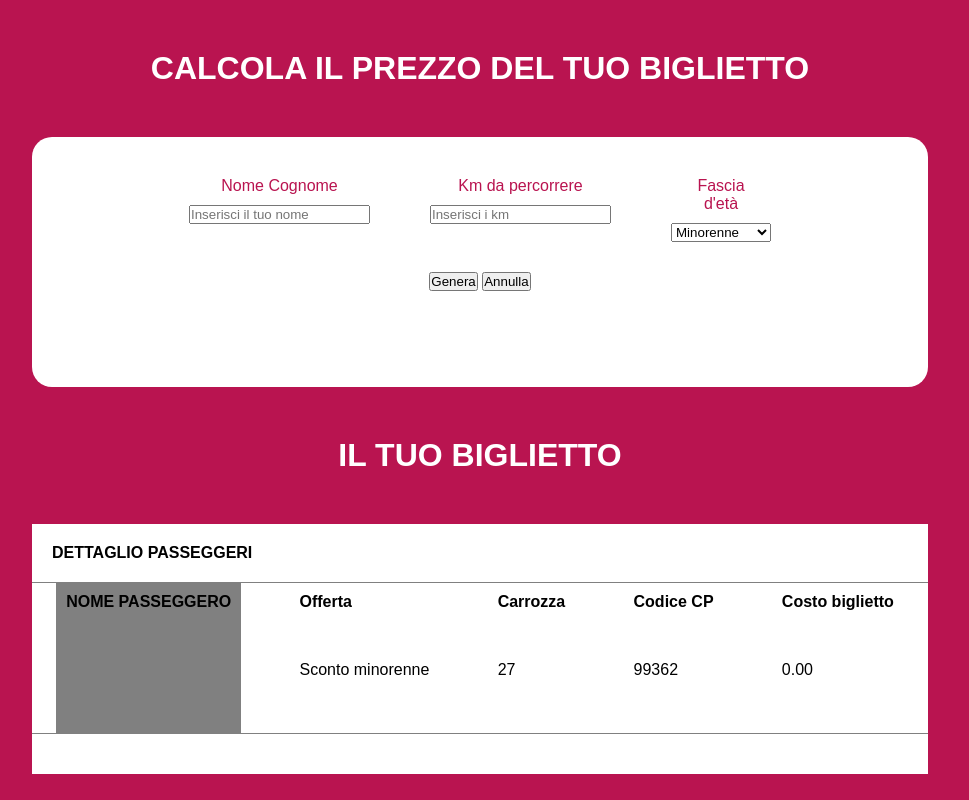
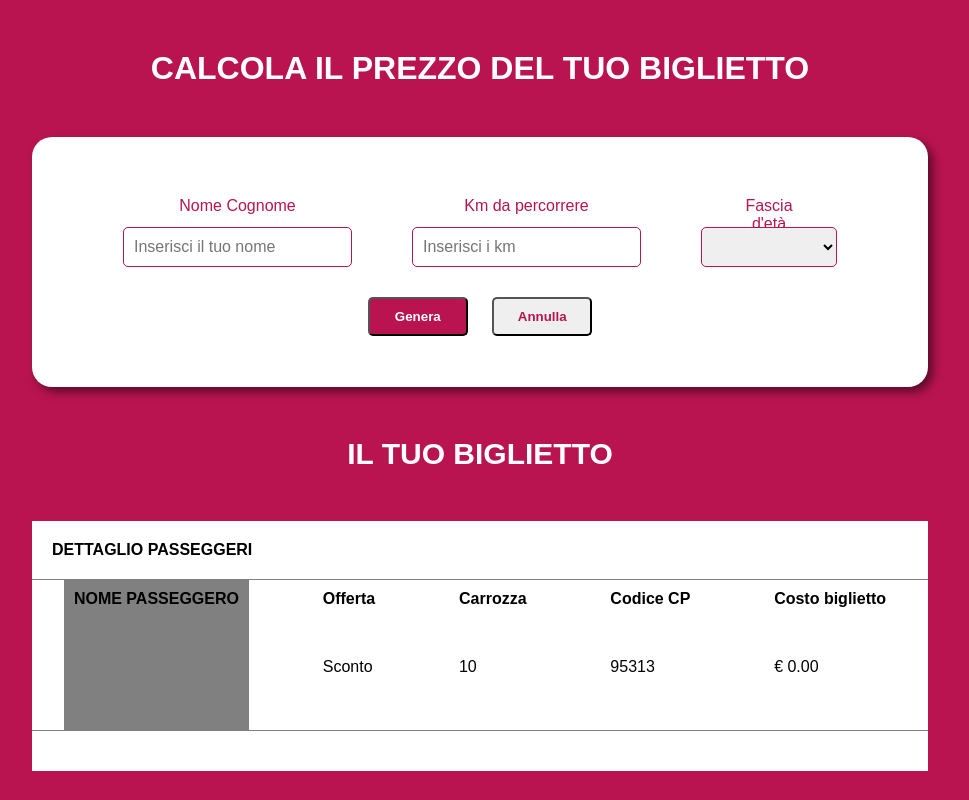
Before and after one commit to elefly13/js-biglietto-treno-form, a plain HTML site: page index.html in a window 1280 px wide. Both pictures are taken after a click on the button "Genera". Shown: the whole page, without its empty margins (160-1129 px from the left). Drawn offline with Linux system fonts and the light colour scheme.

Commit message:
fine esercizio + correzione

```diff
--- a/css/style.css
+++ b/css/style.css
@@ -15,6 +15,7 @@ body {
 /* inizio form raccolta dati utente */
 .box_titolo {
     width: 100%;
+    /* height: 100vh; */
     text-align: center;
 
 }
@@ -29,6 +30,7 @@ body {
     background-color: white;
     margin: 0 auto;
     border-radius: 20px;
+    box-shadow: 5px 5px 10px 0px rgba(000,000,000, 0.5);
 }
 
 .box_form {
@@ -42,16 +44,50 @@ body {
     width: 300px;
     margin: 30px;
 }
+label, input, select {
+
+    height: 40px;
+    padding: 10px;
+    font-size: 16px;
+    border-radius: 5px;
+
+}
 label {
     display: block;
     color: #B91450;
-    padding: 10px;
+    padding: 30px;
+}
+input, select {
+    border: 1px solid #B91450;
+}
+.item label:focus,
+.item input:focus,
+.item select:focus {
+    background-color: #B91450;
+    color: white;
+}
+.item label:focus::placeholder,
+.item input:focus::placeholder {
 
+    color: white;
 }
 
 /* fine form raccolta dati utente */
 
 /* inizio box bottoni */
+.btn {
+    width: 100px;
+    padding: 10px;
+    border-radius: 5px;
+    color: #B91450;
+    font-weight: bold;
+    cursor: pointer;
+    margin: 0 10px;
+}
+.btn:focus {
+    background-color: #B91450;
+    color: white;
+}
 
 /* fine box bottoni */
 
@@ -73,6 +109,9 @@ label {
 .box_dati {
     border-top: 1px solid gray;
     border-bottom: 1px solid gray;
+}
+h2 {
+    font-size: 30px;
 }
 .dettaglio {
     padding: 20px;
--- a/index.html
+++ b/index.html
@@ -25,12 +25,13 @@
                 <!-- input per numero km  -->
                 <div class="item">
                     <label for="km">Km da percorrere</label>
-                    <input id="km" type="text" name="km" placeholder="Inserisci i km">
+                    <input id="km" type="number" name="km" placeholder="Inserisci i km">
                 </div>
                 <!-- input per fascia d'età -->
                 <div class="item">
                     <label for="Fascia-eta">Fascia d'età</label>
                     <select name="fascia-eta" id="fascia-eta" >
+                        <option value=""></option>
                         <option value="minorenne">Minorenne</option>
                         <option value="maggiorenne">Maggiorenne</option>
                         <option value="over65">Over65</option>
@@ -38,15 +39,15 @@
                 </div>
             </div>
             <div class="box_bottoni">
-                <button id="calcolaPrezzo">Genera</button>
-                <button id="annulla">Annulla</button>
+                <button id="calcolaPrezzo" class="btn">Genera</button>
+                <button id="annulla" class="btn">Annulla</button>
             </div>
         </div>
         <!-- fine form raccolta dati utente -->
         <!-- inizio biglietto treno  -->
         <div class="container_biglietto">
             <div id="biglietto" class="box">
-                <h1 class="titolo">IL TUO BIGLIETTO</h1>
+                <h2 class="titolo">IL TUO BIGLIETTO</h2>
                 <div class="container_dati">
                     <div class="dettaglio">
                         <h4>DETTAGLIO PASSEGGERI</h4>
@@ -71,7 +72,7 @@
                             </li>
                             <li>
                                 <h4>Costo biglietto</h4>
-                                <div id="prezzo-biglietto"></div>
+                                <span>€  </span><span id="prezzo-biglietto"></span>
                             </li>
                         </ul>
 
--- a/js/main.js
+++ b/js/main.js
@@ -4,28 +4,66 @@ var btnGenera = document.getElementById('calcolaPrezzo');
 btnGenera.addEventListener('click',
     function() {
         var nome = document.getElementById('nome').value;
+
+        // Nome passeggero
+        document.getElementById('nome-passeggero').innerHTML = nome;
+
         var km = document.getElementById('km').value;
         var fasciaEta = document.getElementById('fascia-eta').value;
-        console.log(nome);
-        console.log(km);
-        console.log(fasciaEta);
+
+        // Categoria selezionata dall'utente
+        if (fasciaEta == "maggiorenne") {
+            document.getElementById('offerta').innerHTML = "Tariffa Standard";
+        }
+        else {
+            document.getElementById('offerta').innerHTML = "Sconto " + fasciaEta;
+        }
+
+
+
+
+        // calcolo prezzo biglietto
+        var prezzokm = 0.21;
+        var costoBiglietto = prezzokm * km;
+        var scontoMinorenne = 20;
+        var scontoOver65 = 40;
+
+        if (fasciaEta == "minorenne") {
+            costoBiglietto = costoBiglietto - (costoBiglietto * scontoMinorenne / 100);
+            console.log(costoBiglietto);
+        }
+        else if (fasciaEta == "over65") {
+            costoBiglietto = costoBiglietto - (costoBiglietto * scontoOver65 / 100);
+        }
+        else if (fasciaEta == "maggiorenne") {
+            costoBiglietto = costoBiglietto;
+        }
+        console.log(costoBiglietto);
+        document.getElementById('prezzo-biglietto').innerHTML = costoBiglietto.toFixed(2);
+
+        // Numero carrozza
+        var totaleCarrozze = [];
+        var max = 10;
+        var min = 1;
+        var numeroCarrozza = [Math.floor(Math.random() * (max - min + 1) + min)];
+        console.log(numeroCarrozza);
+        document.getElementById('numero-carrozza').innerHTML = numeroCarrozza;
+
+        // Codice treno (numero casuale tra 90000 e 100000 escluso)
+        var codiceTreno = [];
+        var max = 100000;
+        var min = 90000;
+        var codiceCp = [Math.floor(Math.random() * (max - min) + min)];
+        console.log(codiceCp);
+        document.getElementById('codiceCp').innerHTML = codiceCp;
 
         var biglietto = document.getElementById('biglietto');
         biglietto.style.display = 'block';
 
-
-        // Nome passeggero
-        document.getElementById('nome-passeggero').innerHTML = nome;
-
-
-        document.getElementById('offerta').innerHTML = "Sconto " + fasciaEta;
-        document.getElementById('numero-carrozza').innerHTML = numeroCarrozza;
-        document.getElementById('codiceCp').innerHTML = codiceCp;
-
     }
 
 )
-
+// se clicchiamo su annulla dobbiamo ripulire il form.
 // bottone annulla
 var btnAnnulla = document.getElementById('annulla');
 
@@ -42,49 +80,4 @@ btnAnnulla.addEventListener('click',
 )
 
 
-// Codice treno (numero casuale tra 90000 e 100000 escluso)
-var codiceTreno = [];
-var max = 100000;
-var min = 90000;
-var codiceCp = [Math.floor(Math.random() * (max - min) + min)];
-console.log(codiceCp);
-
-
-// Numero carrozza
-var totaleCarrozze = [];
-var max = 50;
-var min = 1;
-var numeroCarrozza = [Math.floor(Math.random() * (max - min + 1) + min)];
-console.log(numeroCarrozza);
-
-
-
-// Prezzo calcolato
-var km = document.getElementById('km').value;
-var fasciaEta = document.getElementById('fascia-eta').value;
-var prezzoBiglietto = km * 0.21;
-console.log(prezzoBiglietto);
-
-
-if (fasciaEta == "minorenne")
-{
-    var sconto_18 = Math.round((prezzoBiglietto * 0.80) * 100) / 100;
-    document.getElementById('prezzo-biglietto').innerHTML = sconto_18.toFixed( 2 );
-    console.log("Il tuo biglietto scontato under 18 costa Euro " + sconto_18.toFixed( 2 ) );
-}
-else if (fasciaEta == "over65")
-{
-    var sconto_65 = Math.round((prezzoBiglietto * 0.60) * 100) / 100;
-    document.getElementById('prezzo-biglietto').innerHTML = sconto_65.toFixed( 2 );
-    console.log("Il tuo biglietto scontato over 65 costa Euro " + sconto_65.toFixed( 2 ) );
-}
-else if (fasciaEta == "maggiorenne")
-{
-    var prezzoPieno = prezzoBiglietto;
-    document.getElementById('prezzo-biglietto').innerHTML = prezzoPieno.toFixed( 2 );
-    console.log("Il tuo biglietto costa Euro " + prezzoPieno.toFixed( 2 ));
-}
-
-
-// Categoria selezionata dall'utente
-// Aggiungiamo una piccola animazione al click su "Crea" e "Annulla", se clicchiamo su annulla dobbiamo ripulire il form.
+// Aggiungiamo una piccola animazione al click su "Crea" e "Annulla",
```
